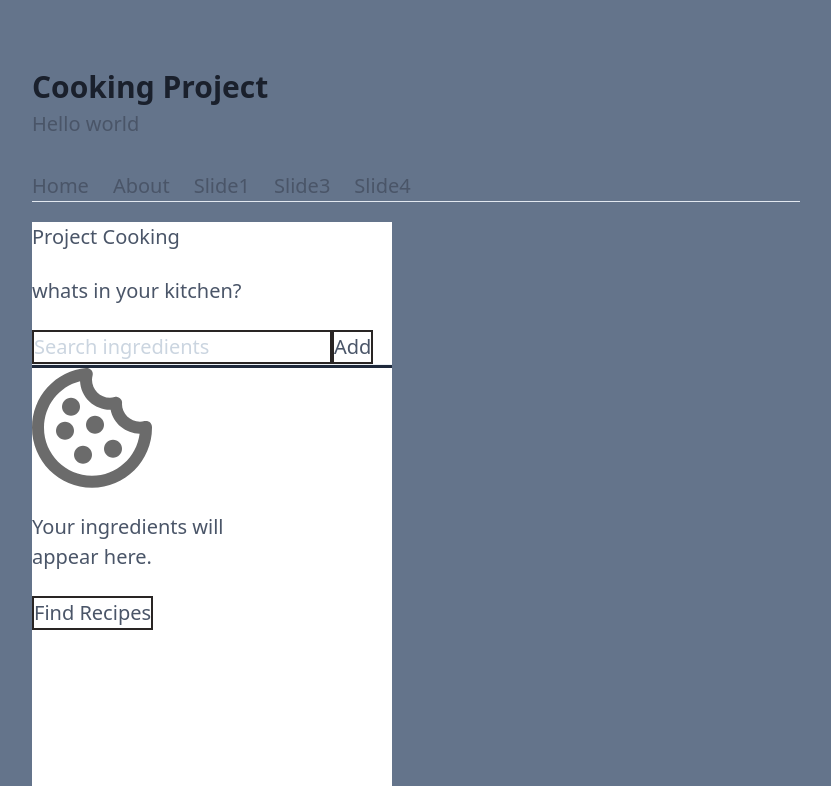
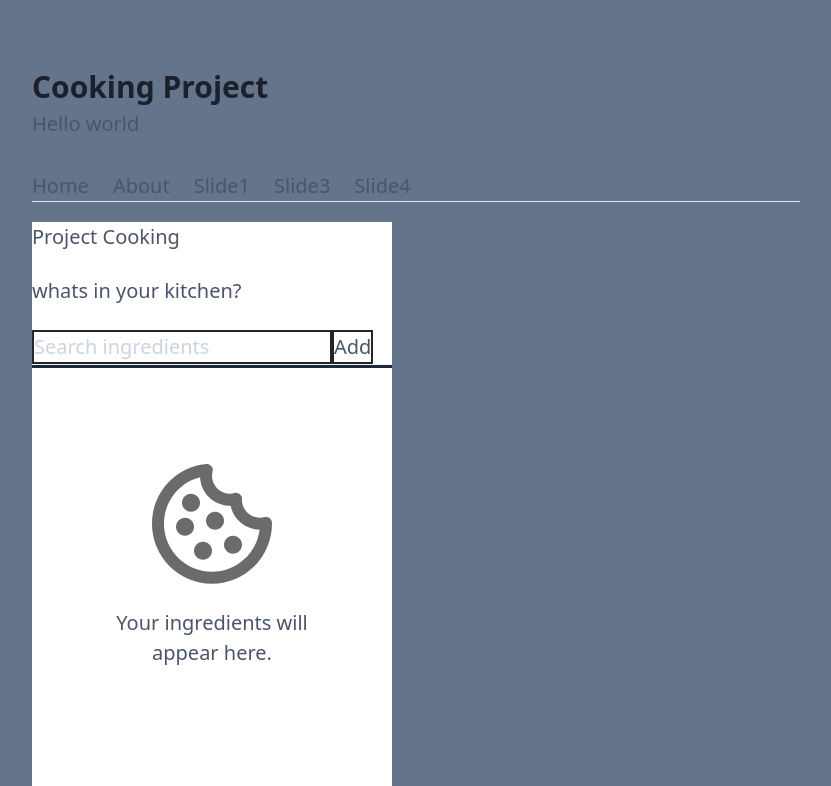
Before and after one commit to hemegonia/cooking, a Next.js app: page /slide1 in a window 1280 px wide. Shown: the top 786 px of the page, without its empty margins (224-1055 px from the left). Built offline with nearby package versions, Linux system fonts and the light colour scheme.

Commit message:
fix: center image and text slide1

```diff
--- a/src/pages/slide1.tsx
+++ b/src/pages/slide1.tsx
@@ -21,7 +21,7 @@
           </button>
         </div>
         <hr className="h-1 bg-slate-800" />
-        <div>
+        <div className="flex flex-col items-center justify-between py-24">
           <img
             src={`${router.basePath}/assets/images/ing_placeholder.svg`}
             alt="Ingredients Place Holder Image"
@@ -29,7 +29,7 @@
 
           <div>
             {' '}
-            <p>
+            <p className="text-center">
               Your ingredients will <br></br> appear here.
             </p>
           </div>
```
